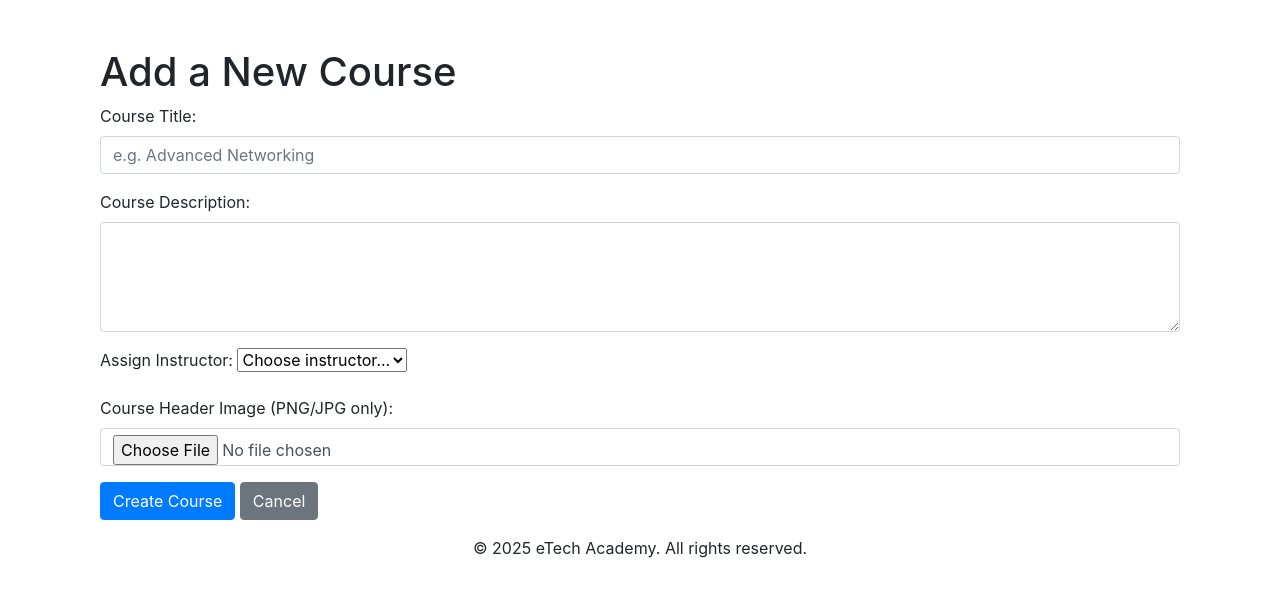
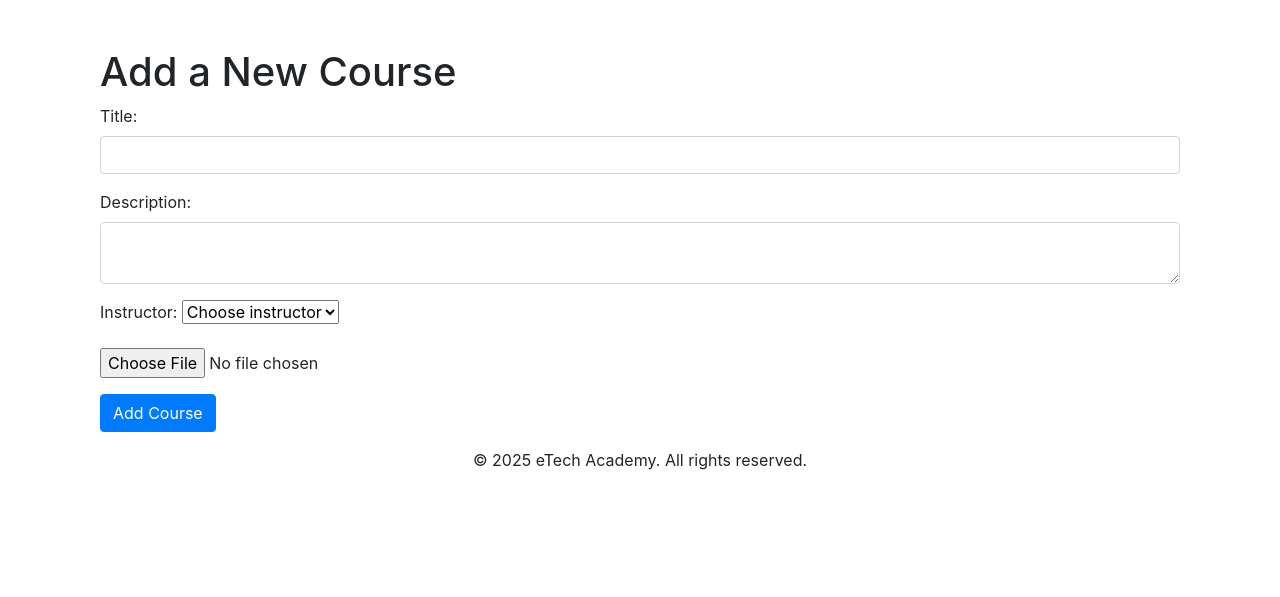
Before and after one commit to nosajh/webapp_patched, a Python web app: template templates/add_course.html in a window 1280 px wide. Shown: the part 58-655 px from the top of the page. Run offline with Jinja, Linux system fonts and the light colour scheme; the template is opened without the code that fills it, so the values that code supplies are empty; some libraries are stand-ins or nearby versions.

Commit message:
Update add_course.html

```diff
--- a/templates/add_course.html
+++ b/templates/add_course.html
@@ -4,7 +4,6 @@
 
 {% block content %}
 <div class="container mt-5">
-    <!-- Flash Messages (Ensures user knows if upload failed) -->
     {% with messages = get_flashed_messages(with_categories=True) %}
     {% if messages %}
     <div class="alert-container">
@@ -19,35 +18,27 @@
 
     <h1>Add a New Course</h1>
     <form method="post" action="{{ url_for('courses.add_course') }}" enctype="multipart/form-data">
-        <div class="form-group mb-3">
-            <label for="title">Course Title:</label>
-            <input type="text" id="title" name="title" class="form-control" required placeholder="e.g. Advanced Networking">
+        <div class="form-group">
+            <label for="title">Title:</label>
+            <input type="text" id="title" name="title" class="form-control" required>
         </div>
-
-        <div class="form-group mb-3">
-            <label for="description">Course Description:</label>
-            <textarea id="description" name="description" class="form-control" rows="4"></textarea>
+        <div class="form-group">
+            <label for="description">Description:</label>
+            <textarea id="description" name="description" class="form-control"></textarea>
         </div>
-
-        <div class="form-group mb-3">
-            <label for="instructor_id">Assign Instructor:</label>
-            <!-- FIXED: Added name="instructor_id" so the data actually reaches the server -->
-            <select class="form-select" id="instructor_id" name="instructor_id" required>
-                <option value="" selected disabled>Choose instructor...</option>
+        <div class="form-group">
+            <label for="instructor_id">Instructor:</label>
+            <select class="form-select" id="instructor_id" name="instructor_id" aria-label="Default select example" required>
+                <option value="" selected>Choose instructor</option>
                 {% for instructor in instructors %}
-                    <!-- instructor[0] is ID, instructor[1] is Username -->
                     <option value="{{ instructor[0] }}">{{ instructor[1] }}</option>
                 {% endfor %}
             </select>
         </div>
-
-        <div class="form-group mb-3">
-            <label for="image">Course Header Image (PNG/JPG only):</label>
-            <input type="file" id="image" name="image" class="form-control" accept="image/png, image/jpeg, image/jpg">
-        </div>
-
-        <button type="submit" class="btn btn-primary">Create Course</button>
-        <a href="{{ url_for('courses.courses') }}" class="btn btn-secondary">Cancel</a>
+        <p>
+            <input type="file" id="image" name="image" accept="image/*">
+        </p>
+        <button type="submit" class="btn btn-primary">Add Course</button>
     </form>
 </div>
 {% endblock %}
```
